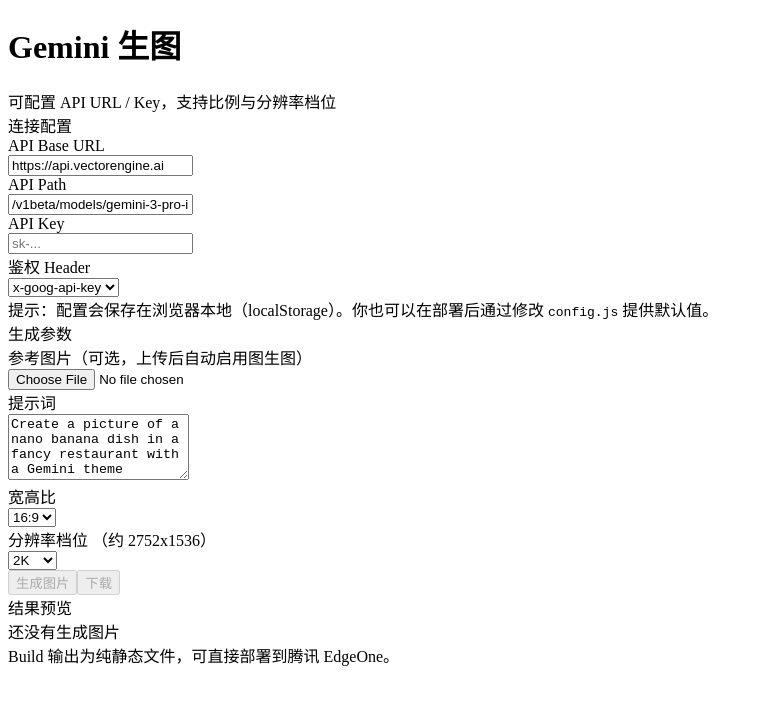
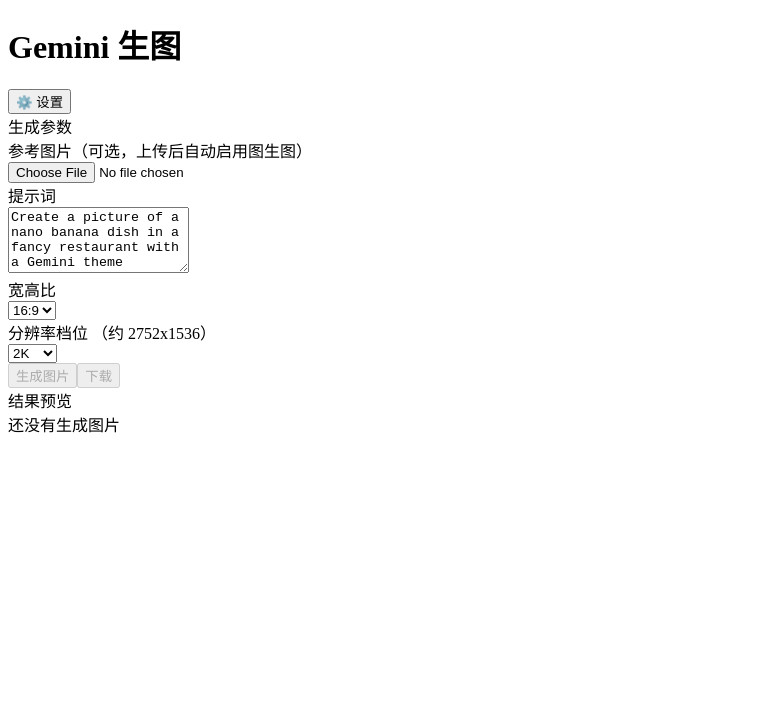
Before and after one commit to z2513602259/gemini_huitu, a React (Vite) app: page / in a window 1280 px wide. Shown: the top 704 px of the page, without its empty margins (0-763 px from the left). Built offline with nearby package versions, Linux system fonts and the light colour scheme; the HTML template or start-up script is replaced by a standard one.

Commit message:
Refactor UI layout: add settings modal and two-column layout

```diff
--- a/src/App.tsx
+++ b/src/App.tsx
@@ -69,6 +69,7 @@
   const [error, setError] = useState<string | null>(null)
   const [imgUrl, setImgUrl] = useState<string | null>(null)
   const [rawBase64, setRawBase64] = useState<string | null>(null)
+  const [showSettings, setShowSettings] = useState(false)
 
   const ratioMeta = useMemo(() => RATIOS.find((r) => r.ratio === aspectRatio) || RATIOS[0], [aspectRatio])
   const resolutionText = useMemo(() => {
@@ -159,16 +160,25 @@
 
   return (
     <div className="page">
-      <div className="container">
-        <header className="header">
+      <div className="topBar">
+        <div className="topBarLeft">
           <h1>Gemini 生图</h1>
-          <div className="subtitle">可配置 API URL / Key，支持比例与分辨率档位</div>
-        </header>
+        </div>
+        <div className="topBarRight">
+          <button className="settingsBtn" onClick={() => setShowSettings(true)}>
+            ⚙️ 设置
+          </button>
+        </div>
+      </div>
 
-        <section className="card">
-          <div className="cardTitle">连接配置</div>
-
-          <div className="grid2">
+      {showSettings && (
+        <div className="modal" onClick={() => setShowSettings(false)}>
+          <div className="modalContent" onClick={(e) => e.stopPropagation()}>
+            <div className="modalHeader">
+              <h2>API 设置</h2>
+              <button className="closeBtn" onClick={() => setShowSettings(false)}>✕</button>
+            </div>
+            <div className="modalBody">
               <label className="field">
                 <div className="label">API Base URL</div>
                 <input value={apiBaseUrl} onChange={(e) => setApiBaseUrl(e.target.value)} placeholder="https://api.vectorengine.ai" />
@@ -195,14 +205,20 @@
                   <option value="authorization">Authorization</option>
                 </select>
               </label>
-          </div>
 
               <div className="hint">
                 提示：配置会保存在浏览器本地（localStorage）。你也可以在部署后通过修改 <code>config.js</code> 提供默认值。
               </div>
-        </section>
+            </div>
+            <div className="modalFooter">
+              <button className="primary" onClick={() => setShowSettings(false)}>确定</button>
+            </div>
+          </div>
+        </div>
+      )}
 
-        <section className="card">
+      <div className="mainContent">
+        <section className="leftPanel">
           <div className="cardTitle">生成参数</div>
 
           <div className="field">
@@ -264,7 +280,7 @@
           {error ? <div className="error">{error}</div> : null}
         </section>
 
-        <section className="card">
+        <section className="rightPanel">
           <div className="cardTitle">结果预览</div>
           {imgUrl ? (
             <div className="preview">
@@ -288,8 +304,6 @@
             <div className="empty">还没有生成图片</div>
           )}
         </section>
-
-        <footer className="footer">Build 输出为纯静态文件，可直接部署到腾讯 EdgeOne。</footer>
       </div>
     </div>
   )
--- a/src/styles.css
+++ b/src/styles.css
@@ -31,36 +31,82 @@
 }
 
 .page {
-  min-height: 100%;
-  padding: 28px 14px 40px;
+  min-height: 100vh;
+  display: flex;
+  flex-direction: column;
 }
 
-.container {
-  max-width: 980px;
-  margin: 0 auto;
+.topBar {
+  background: var(--panel);
+  border-bottom: 1px solid var(--border);
+  padding: 16px 24px;
+  display: flex;
+  align-items: center;
+  justify-content: space-between;
+  gap: 20px;
+  flex-wrap: wrap;
 }
 
-.header {
-  margin-bottom: 18px;
-}
-
-h1 {
-  font-size: 28px;
-  margin: 0 0 6px 0;
+.topBarLeft h1 {
+  font-size: 24px;
+  margin: 0;
   letter-spacing: 0.2px;
 }
 
-.subtitle {
-  color: var(--muted);
-  font-size: 14px;
+.topBarRight {
+  display: flex;
+  gap: 12px;
+  align-items: center;
 }
 
-.card {
+.settingsBtn {
+  padding: 8px 16px;
+  border-radius: 12px;
+  border: 1px solid var(--border);
+  background: rgba(255, 255, 255, 0.08);
+  color: var(--text);
+  cursor: pointer;
+  font-size: 14px;
+  transition: all 0.2s;
+}
+
+.settingsBtn:hover {
+  background: rgba(255, 255, 255, 0.12);
+  border-color: rgba(124, 58, 237, 0.5);
+}
+
+.mainContent {
+  flex: 1;
+  display: grid;
+  grid-template-columns: 1fr;
+  gap: 12px;
+  padding: 12px;
+  overflow: hidden;
+}
+
+@media (min-width: 1024px) {
+  .mainContent {
+    grid-template-columns: 1fr 1fr;
+  }
+}
+
+.leftPanel,
+.rightPanel {
   background: var(--panel);
   border: 1px solid var(--border);
   border-radius: 14px;
-  padding: 14px;
-  margin: 14px 0;
+  padding: 16px;
+  overflow-y: auto;
+  display: flex;
+  flex-direction: column;
+}
+
+.leftPanel {
+  min-height: 400px;
+}
+
+.rightPanel {
+  min-height: 400px;
 }
 
 .cardTitle {
@@ -79,6 +125,10 @@
   .grid2 {
     grid-template-columns: 1fr 1fr;
   }
+}
+
+.field {
+  margin-bottom: 10px;
 }
 
 .field .label {
@@ -199,11 +249,6 @@
   font-size: 13px;
 }
 
-.footer {
-  margin-top: 14px;
-  color: var(--muted2);
-  font-size: 12px;
-}
 
 .modeToggle {
   display: flex;
@@ -262,3 +307,91 @@
   border: 1px solid rgba(239, 68, 68, 0.4);
   color: rgba(255, 255, 255, 0.9);
 }
+
+.modal {
+  position: fixed;
+  top: 0;
+  left: 0;
+  right: 0;
+  bottom: 0;
+  background: rgba(0, 0, 0, 0.7);
+  display: flex;
+  align-items: center;
+  justify-content: center;
+  z-index: 1000;
+  padding: 20px;
+  backdrop-filter: blur(4px);
+}
+
+.modalContent {
+  background: var(--panel);
+  border: 1px solid var(--border);
+  border-radius: 16px;
+  width: 100%;
+  max-width: 600px;
+  max-height: 90vh;
+  overflow: hidden;
+  display: flex;
+  flex-direction: column;
+  box-shadow: 0 20px 60px rgba(0, 0, 0, 0.5);
+}
+
+.modalHeader {
+  display: flex;
+  align-items: center;
+  justify-content: space-between;
+  padding: 20px 24px;
+  border-bottom: 1px solid var(--border);
+}
+
+.modalHeader h2 {
+  font-size: 20px;
+  margin: 0;
+  color: var(--text);
+}
+
+.closeBtn {
+  width: 32px;
+  height: 32px;
+  border-radius: 8px;
+  border: 1px solid var(--border);
+  background: rgba(255, 255, 255, 0.06);
+  color: var(--text);
+  cursor: pointer;
+  font-size: 18px;
+  display: flex;
+  align-items: center;
+  justify-content: center;
+  transition: all 0.2s;
+}
+
+.closeBtn:hover {
+  background: rgba(255, 255, 255, 0.12);
+  border-color: rgba(239, 68, 68, 0.5);
+}
+
+.modalBody {
+  padding: 24px;
+  overflow-y: auto;
+  flex: 1;
+}
+
+.modalBody .field {
+  margin-bottom: 16px;
+}
+
+.modalBody .field:last-child {
+  margin-bottom: 0;
+}
+
+.modalFooter {
+  padding: 16px 24px;
+  border-top: 1px solid var(--border);
+  display: flex;
+  justify-content: flex-end;
+  gap: 10px;
+}
+
+.modalFooter button {
+  min-width: 100px;
+}
```
Lines whose indentation alone changed are shown as unchanged.
